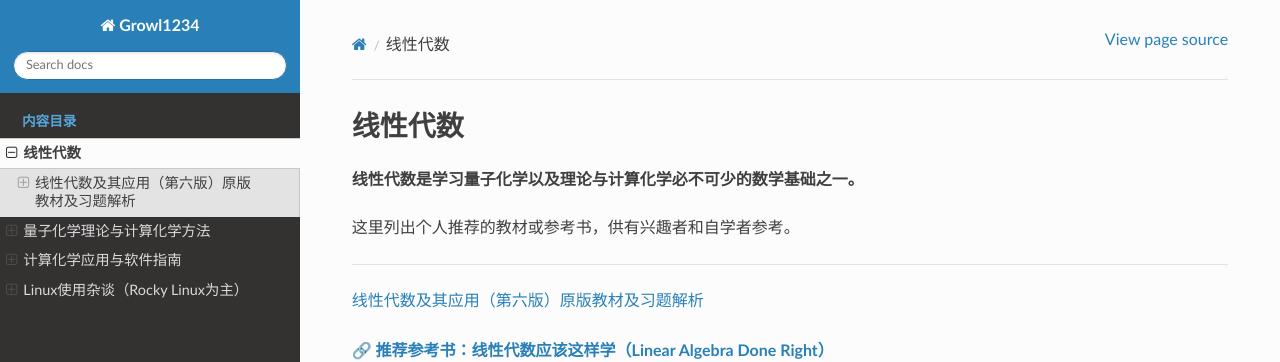
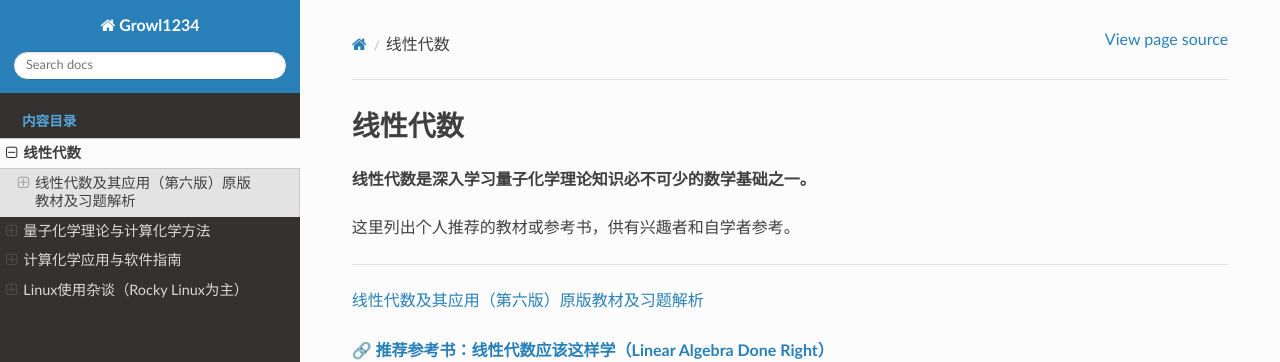
Before and after one commit to Growl1234/RTDProject, a Sphinx documentation site: the page built from source/linear_algebra/index.rst, in a window 1280 px wide. Shown: the top 362 px of the page. Built offline with Sphinx 7.4.7 and the Read the Docs theme 3.1.0, drawn with Linux system fonts in a browser that asks for light colours.

Commit message:
Update index.rst

```diff
--- a/source/linear_algebra/index.rst
+++ b/source/linear_algebra/index.rst
@@ -1,7 +1,7 @@
 线性代数
 ========
 
-**线性代数是学习量子化学以及理论与计算化学必不可少的数学基础之一。**
+**线性代数是深入学习量子化学理论知识必不可少的数学基础之一。**
 
 这里列出个人推荐的教材或参考书，供有兴趣者和自学者参考。
 
```
